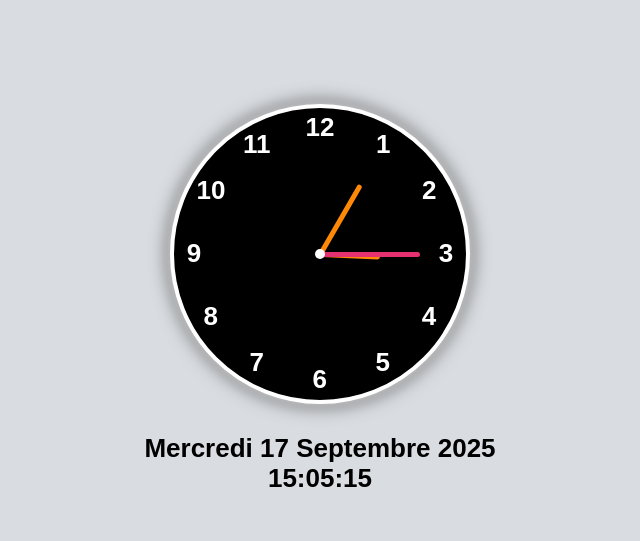
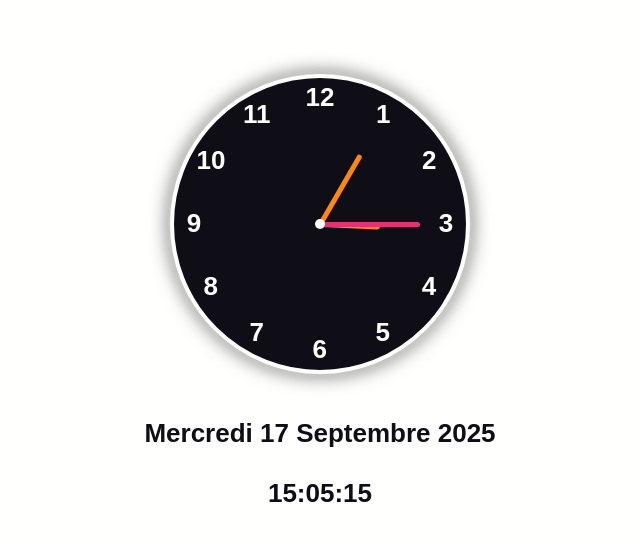
Before and after one commit to aperbet56/horloges, a plain HTML site: page index.html in a window 1280 px wide. Shown: the part 101-642 px from the top of the page, without its empty margins (320-960 px from the left). Drawn offline with Linux system fonts and the light colour scheme.

Commit message:
Amélioration du style + ajout de commentaires css

```diff
--- a/style.css
+++ b/style.css
@@ -7,16 +7,20 @@
     list-style-type: none;
 }
 
-/**** Style général de la page ****/
+/**** body ****/
 
 body {
     display: flex;
     justify-content: center;
     align-items: center;
     min-height: 100vh;
-    background-color: #d9dce0;
+    background-color: #fffffe;
+    color: #0f0e17;
     font-family: sans-serif;
+    overflow: hidden;
 }
+
+/**** div container ****/
 
 .container {
     position: relative;
@@ -26,14 +30,16 @@ body {
     flex-direction: column;
 }
 
+/**** div clock Horloge analogique ****/
+
 .clock {
-    background-color: #000000;
-    color: #ffffff;
+    background-color: #0f0e17;
+    color: #fffffe;
     position: relative;
     width: 300px;
     height: 300px;
     border-radius: 50%;
-    border: 4px solid #ffffff;
+    border: 4px solid #fffffe;
     display: flex;
     justify-content: center;
     align-items: center;
@@ -57,11 +63,11 @@ body {
 
 .clock::after {
     content: "";
+    position: absolute;
     width: 10px;
     height: 10px;
-    background-color: #ffffff;
     border-radius: 50%;
-    position: absolute;
+    background-color: #fffffe;
 }
 
 .needle {
@@ -78,6 +84,8 @@ body {
     border-radius: 5px;
 }
 
+/**** div id time horloge numérique ****/
+
 #time {
     display: flex;
     flex-direction: column;
@@ -86,3 +94,9 @@ body {
     font-size: 26px;
     font-weight: bold;
 }
+
+.date,
+.time {
+    padding: 15px 10px;
+    text-align: center;
+}
```
